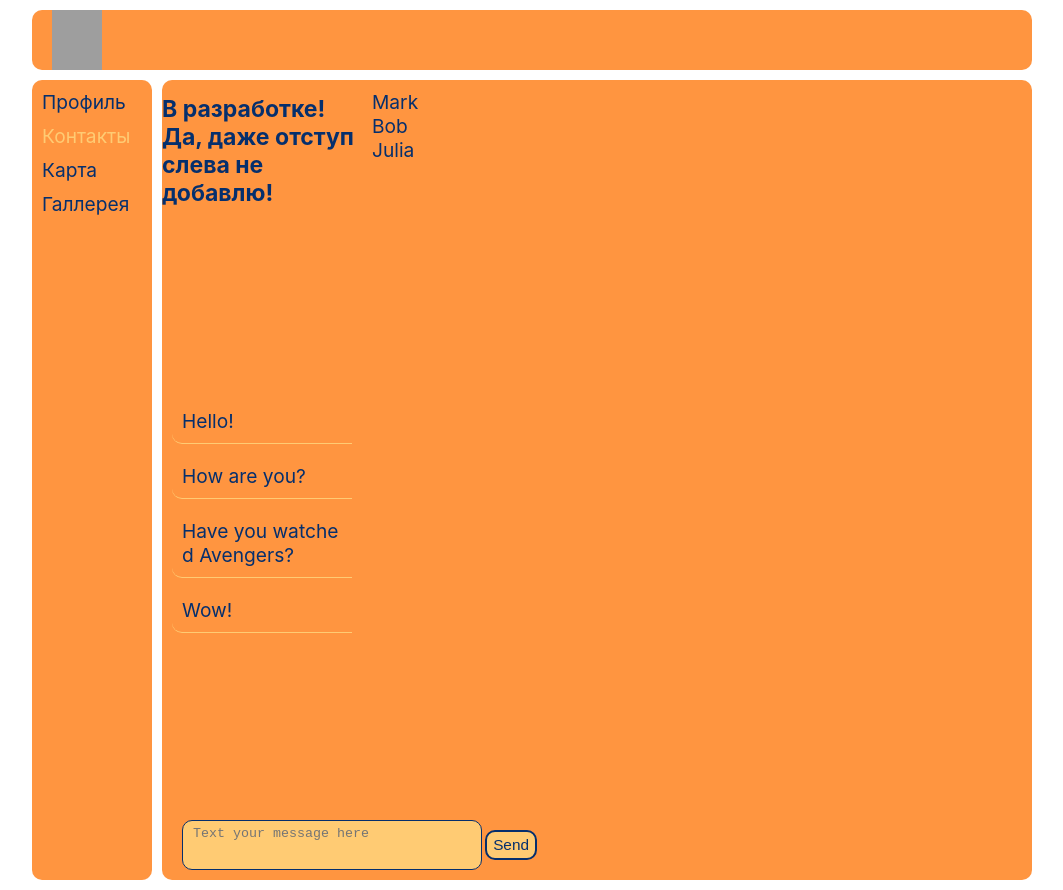
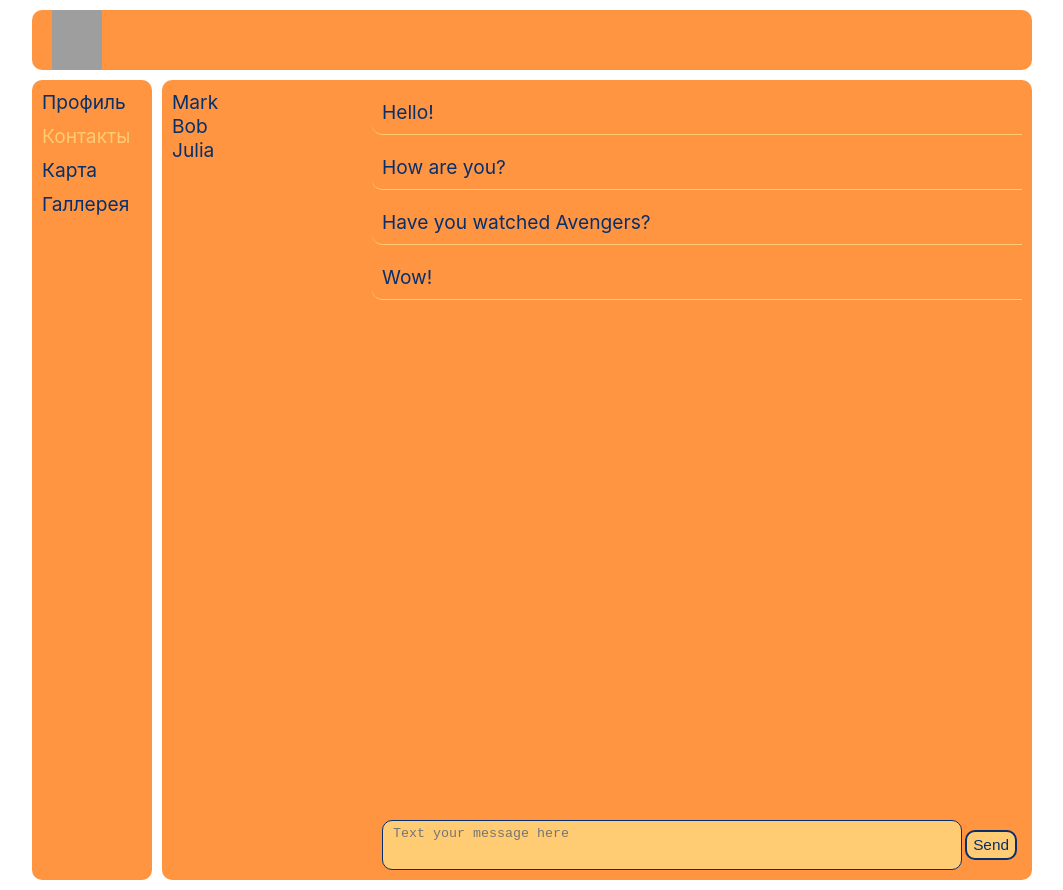
Before and after one commit to OminousFlake/react-personal-spa, a React (Create React App) app: page /messages in a window 1280 px wide. Shown: the whole page, without its empty margins (108-1171 px from the left). Built offline with nearby package versions, Linux system fonts and the light colour scheme; grey boxes are pictures that could not be loaded.

Commit message:
Work in progress

```diff
--- a/src/components/Messages/Messages.js
+++ b/src/components/Messages/Messages.js
@@ -6,9 +6,8 @@ import ConversationsContainer from "./Conversations/ConversationsContainer";
 const Messages = () => {
     return (
         <div className={s.messages}>
-            <h1>В разработке! Да, даже отступ слева не добавлю!</h1>
-                <ConversationsContainer/>
-                <DialoguesContainer/>
+            <ConversationsContainer/>
+            <DialoguesContainer/>
         </div>
     )
 };
```
